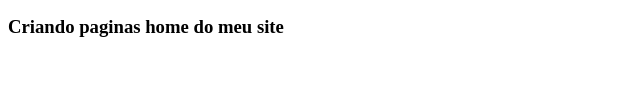
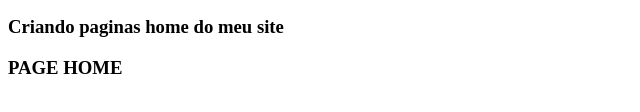
Before and after one commit to calixtobot/curso_github, a plain HTML site: page index.html in a window 1280 px wide. Shown: the part 134-246 px from the top of the page, without its empty margins (0-640 px from the left). Drawn offline with Linux system fonts and the light colour scheme.

Commit message:
Adicionando mais um h3

```diff
--- a/index.html
+++ b/index.html
@@ -3,3 +3,4 @@
 <p>Paragrafo da home</p>
 
 <h3>Criando paginas home do meu site</h3>
+<h3>PAGE HOME</h3>
```
